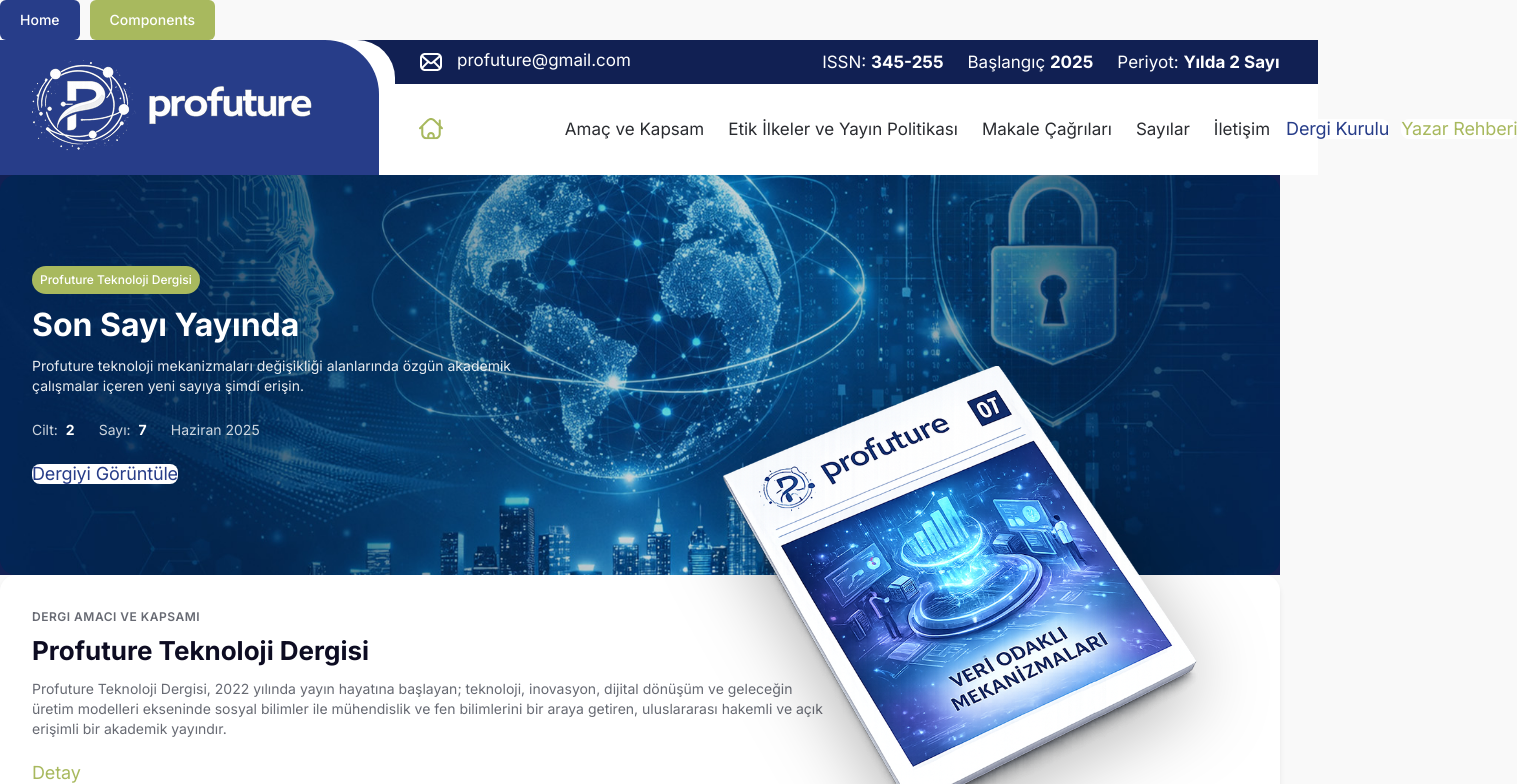
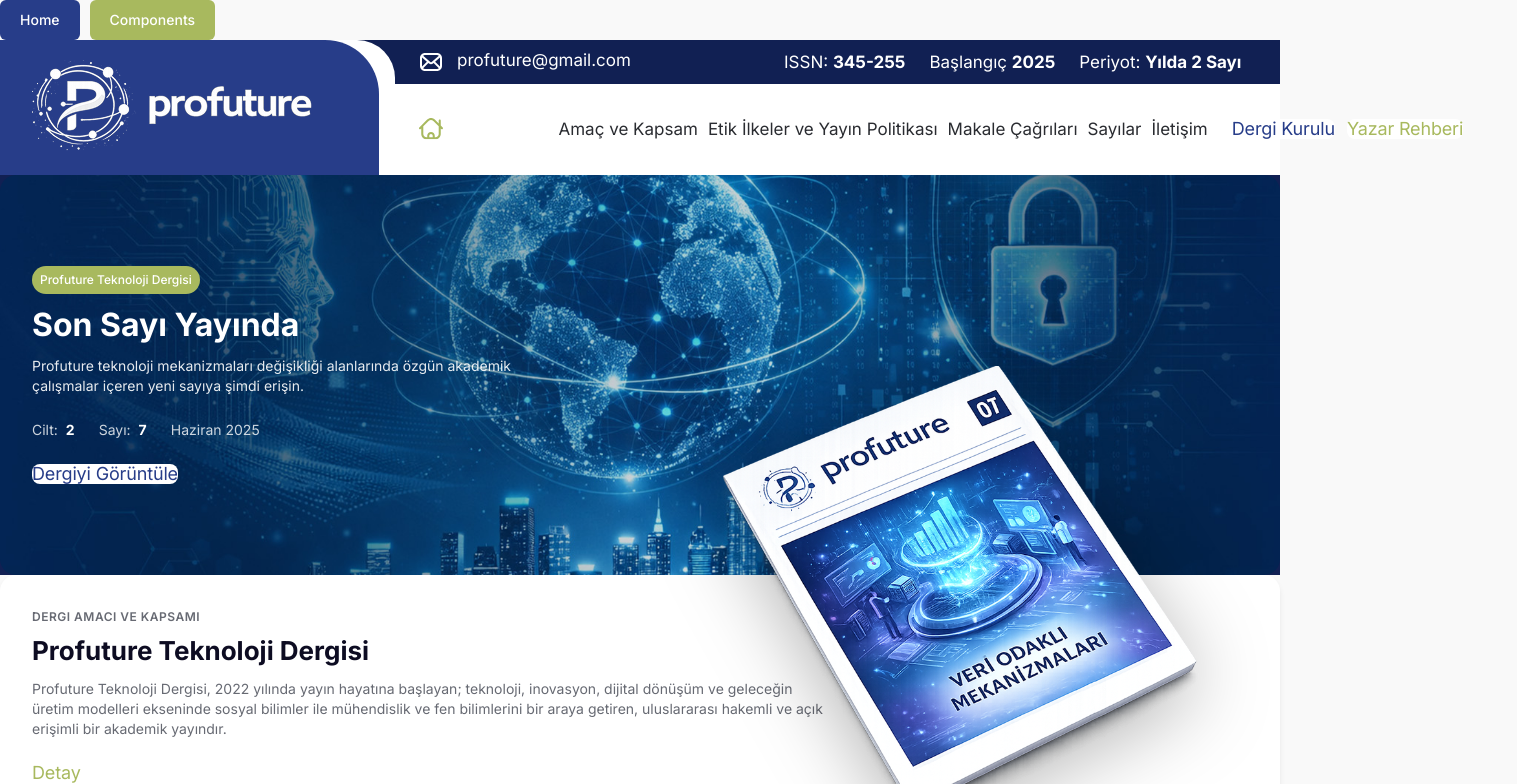
Before and after one commit to handeada/zeplin-case, a React (Vite) app: page / in a window 1280 px wide. Shown: the top 784 px of the page, 1517 px wide, since content can reach past the window. Built offline with nearby package versions, Linux system fonts and the light colour scheme.

Commit message:
fix(Header): adjust gap sizes for better layout consistency in navigation and action sections

```diff
--- a/src/components/Header/Header.scss
+++ b/src/components/Header/Header.scss
@@ -139,7 +139,7 @@
     display: flex;
     align-items: center;
     justify-content: space-between;
-    gap: space("4");
+    gap: space("6");
 
     @media (max-width: 768px) {
       width: 100%;
@@ -151,7 +151,7 @@
   &__nav {
     display: flex;
     align-items: center;
-    gap: space("6");
+    gap: space("2.5");
     flex: 1;
 
     @media (max-width: 1200px) {
```
